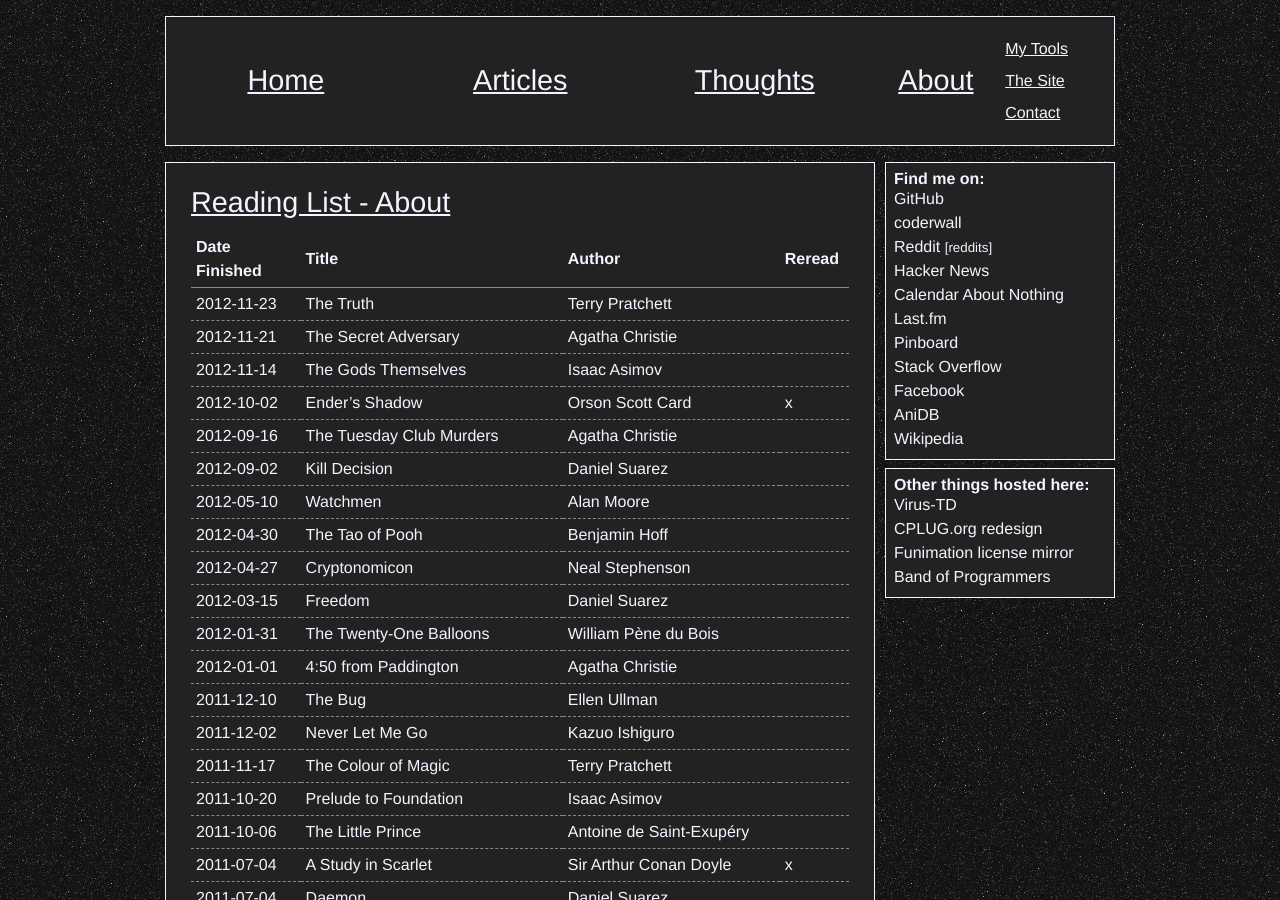
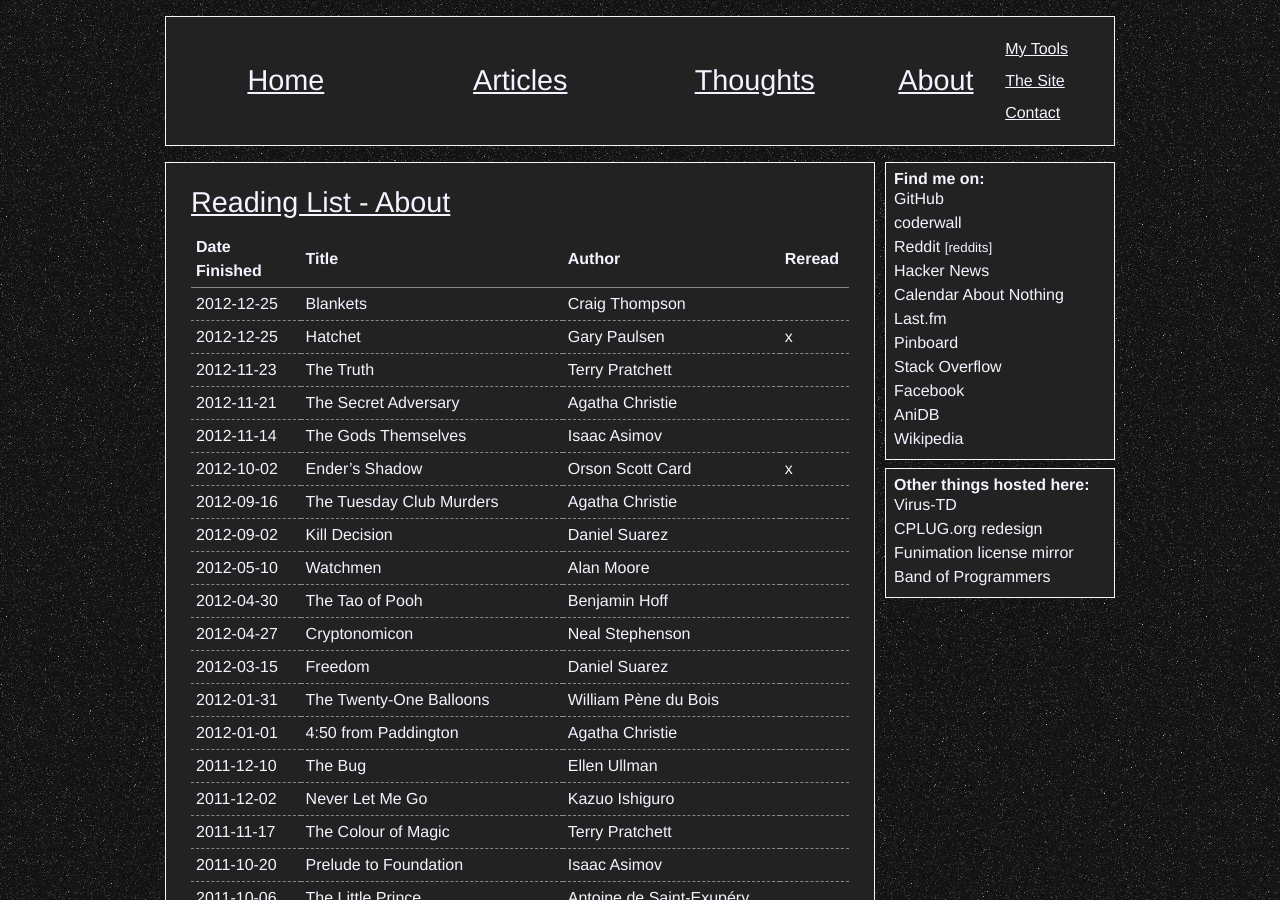
Before and after one commit to xiongchiamiov/xiongchiamiov.github.com, a Jekyll site: the page built from about/reading-list.md, in a window 1280 px wide and 900 px high. Built offline with Jekyll 4.4.1, drawn with Linux system fonts in a browser that asks for light colours; Markdown is read by kramdown in place of the engine named in the settings; comment, search, counter and statistics services are not loaded.

Commit message:
Update about/reading-list.md
Hooray for Christmas books!

```diff
--- a/about/reading-list.md
+++ b/about/reading-list.md
@@ -5,6 +5,8 @@ title: Reading List - About
 
 Date Finished | Title                       | Author                            | Reread
 ------------- | --------------------------- | --------------------------------- | --------
+  2012-12-25  | Blankets                    | Craig Thompson                    |
+  2012-12-25  | Hatchet                     | Gary Paulsen                      | x
   2012-11-23  | The Truth                   | Terry Pratchett                   |
   2012-11-21  | The Secret Adversary        | Agatha Christie                   |
   2012-11-14  | The Gods Themselves         | Isaac Asimov                      |
```
